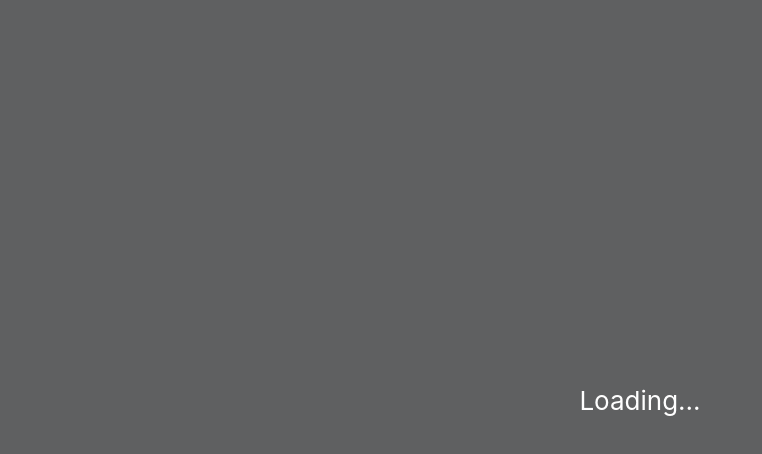
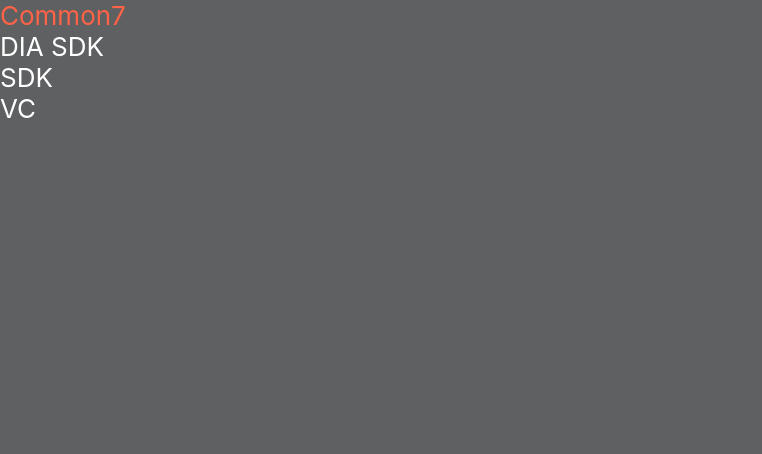
Before and after one commit to GuRuGuMaWaRu/test-project-1, a React (Create React App) app in the folder 3-folders-and-files/: page / in a window 1280 px wide. Shown: the top 454 px of the page, without its empty margins (0-762 px from the left). Built offline with nearby package versions, Linux system fonts and the light colour scheme.

Commit message:
Expand folder structure

```diff
--- a/3-folders-and-files/src/App.css
+++ b/3-folders-and-files/src/App.css
@@ -2,10 +2,17 @@
   min-height: 100vh;
   display: flex;
   flex-direction: column;
-  align-items: center;
-  justify-content: center;
-  text-align: center;
+  /* align-items: center; */
+  /* justify-content: center; */
+  /* text-align: center; */
   color: white;
   font-size: calc(10px + 2vmin);
   background-color: #5f6061;
 }
+
+.folder {
+  cursor: pointer;
+}
+.folder:hover {
+  color: tomato;
+}
--- /dev/null
+++ b/3-folders-and-files/src/File.js
@@ -0,0 +1,15 @@
+import React, { Component } from "react";
+
+export class File extends Component {
+  render() {
+    const { mime, name, type } = this.props;
+
+    return (
+      <div>
+        Mime: {mime}, Name: {name}, Type: {type}
+      </div>
+    );
+  }
+}
+
+export default File;
--- a/3-folders-and-files/src/Folder.js
+++ b/3-folders-and-files/src/Folder.js
@@ -1,5 +1,5 @@
 import React, { Component } from "react";
-
+import File from "./File";
 export class Folder extends Component {
   constructor(props) {
     super(props);
@@ -7,12 +7,33 @@ export class Folder extends Component {
     this.state = {
       expanded: false,
     };
+    this.handleExpansion = this.handleExpansion.bind(this);
+  }
+
+  handleExpansion() {
+    this.setState(state => ({ expanded: !state.expanded }));
   }
 
   render() {
-    const children = this.props.children;
+    const { name, type, children } = this.props;
 
-    return <div>Folder</div>;
+    return (
+      <>
+        <div className="folder" onClick={this.handleExpansion}>
+          {name}
+        </div>
+        {this.state.expanded &&
+          children.map((item, idx) => {
+            if (item.type === "FOLDER") {
+              return <Folder key={item.name} {...item} />;
+            }
+
+            if (item.type === "FILE") {
+              return <File key={item.name} {...item} />;
+            }
+          })}
+      </>
+    );
   }
 }
 
--- a/3-folders-and-files/src/MyBrowser.js
+++ b/3-folders-and-files/src/MyBrowser.js
@@ -1,22 +1,38 @@
 import React, { Component } from "react";
+import data from "./data.json";
+import Folder from "./Folder";
+import File from "./File";
+export class MyBrowser extends Component {
+  // constructor(props) {
+  //   super(props);
 
-export class MyBrowser extends Component {
-  constructor(props) {
-    super(props);
+  //   this.state = {
+  //     data: null,
+  //   };
+  // }
 
-    this.state = {
-      data: null,
-    };
-  }
-
-  componentDidMount() {}
+  // componentDidMount() {
+  //   fetch("./data.json")
+  //     .then(res => {
+  // 			console.log(res);
+  // 			return res.json();
+  // 		})
+  //     .then(data => this.setState({ data }))
+  //     .catch(err => console.log(err));
+  // }
 
   render() {
-    if (this.state.data === null) {
-      return <div>Loading...</div>;
-    }
+    console.log(data);
 
-    return <div>Loaded</div>;
+    return data.map(item => {
+      if (item.type === "FOLDER") {
+        return <Folder key={item.name} {...item} />;
+      }
+
+      if (item.type === "FILE") {
+        return <File key={item.name} {...item} />;
+      }
+    });
   }
 }
 
```
